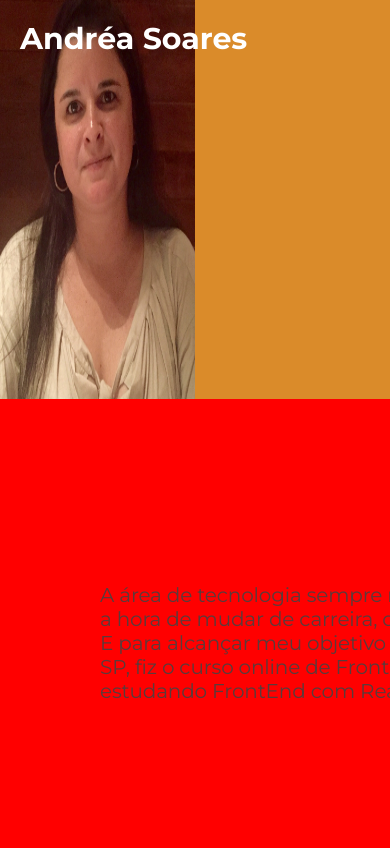
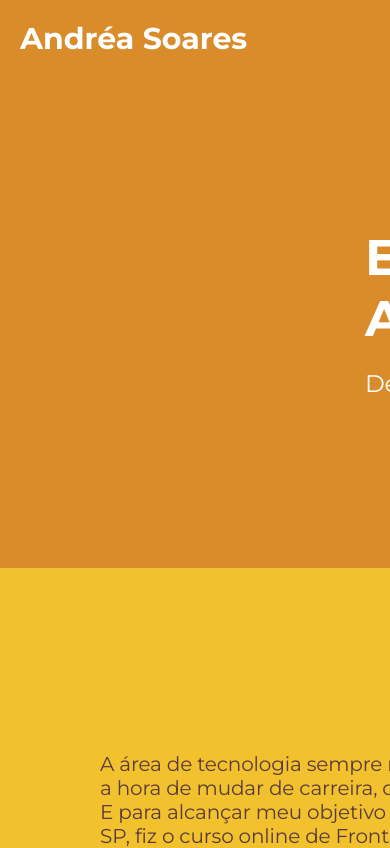
Before and after one commit to Asoaresdev/portfolio, a Next.js app: page / in a window 390 px wide. Shown: the top 848 px of the page. Built offline with nearby package versions, Linux system fonts and the light colour scheme.

Commit message:
responsivo para cel

```diff
--- a/src/components/AboutMe.js
+++ b/src/components/AboutMe.js
@@ -17,7 +17,7 @@ export default function AboutMe() {
                     <li>React</li>
                     <li>Git</li>
                 </ul>
-                <a href="andrea_soares-cv2021.pdf"> <Button>CV em PDF</Button></a>
+                <a href="andrea_soares-cv2021.pdf" target="blank"> <Button>CV em PDF</Button></a>
 
             </div>
             <div>
--- a/src/components/Apresentation.js
+++ b/src/components/Apresentation.js
@@ -3,7 +3,6 @@ import Header from "./Header";
 
 export default function Apresentation(){
     return(
-
         <ContainerApresentation>
             <div>
                 <img src="image0.jpeg" alt="Andréa" />
--- a/src/styles/components/AboutMe.js
+++ b/src/styles/components/AboutMe.js
@@ -5,6 +5,7 @@ display:grid;
 grid-template-columns: 1fr 1fr;
 background: var(--yellow);
 min-width:100vw;
+min-height:70vh;
 
 div {
     max-height: 70vh;
@@ -42,8 +43,6 @@ ul > li{
     grid-template-columns: 1fr;
     justify-content:center;
     align-items:center;
-    background:red;
-
 }
 `
 
--- a/src/styles/components/Apresentation.js
+++ b/src/styles/components/Apresentation.js
@@ -1,19 +1,24 @@
 import styled from 'styled-components'
 
 export const ContainerApresentation = styled.div`
-    min-height:50vh;
-    /* position: absolute;
-    top:0; */
+    min-height:70vh;
     display:flex;
     margin-top:-5rem;
     min-width:100vw;
+
         div{
             display:flex;
         }
 
+        div >img {
+            @media (max-width: 481px){
+                display:none;
+            }
+        }
         img{
             max-height:95vh;
             max-width:50vw;
+
         }
 
         div:last-child{
@@ -30,6 +35,12 @@ export const ContainerApresentation = styled.div`
             flex-direction: column;
             align-self:center;
             justify-self:center;
+            padding-top:2rem;
+
+            @media (max-width: 481px){
+                padding-left:8rem;
+                padding-top:4rem;
+            }
         }
 
         div > h1 {
@@ -47,9 +58,6 @@ export const ContainerApresentation = styled.div`
             font-weight:normal;
         }
 
-        li > img {
-
-        }
 
 `
 export const ContainerSocialMedia = styled.div`
@@ -61,6 +69,3 @@ export const ContainerSocialMedia = styled.div`
         margin:1.5rem 0;
     }
 `
-export const Teste = styled.div`
-/* position: relative; */
-`
--- a/src/styles/global.css
+++ b/src/styles/global.css
@@ -11,7 +11,7 @@
     --pink: #e28d8c;
     --brown: #d9a87e;
 }
-/* @media(max-width: 1080px){
+@media(max-width: 1080px){
     html{
         font-size:93.75%;
     }
@@ -21,7 +21,7 @@
     html{
         font-size:87.5%;
     }
-} */
+}
 
 html {
     font: 400 1rem 'Montserrat', sans-serif;
```
